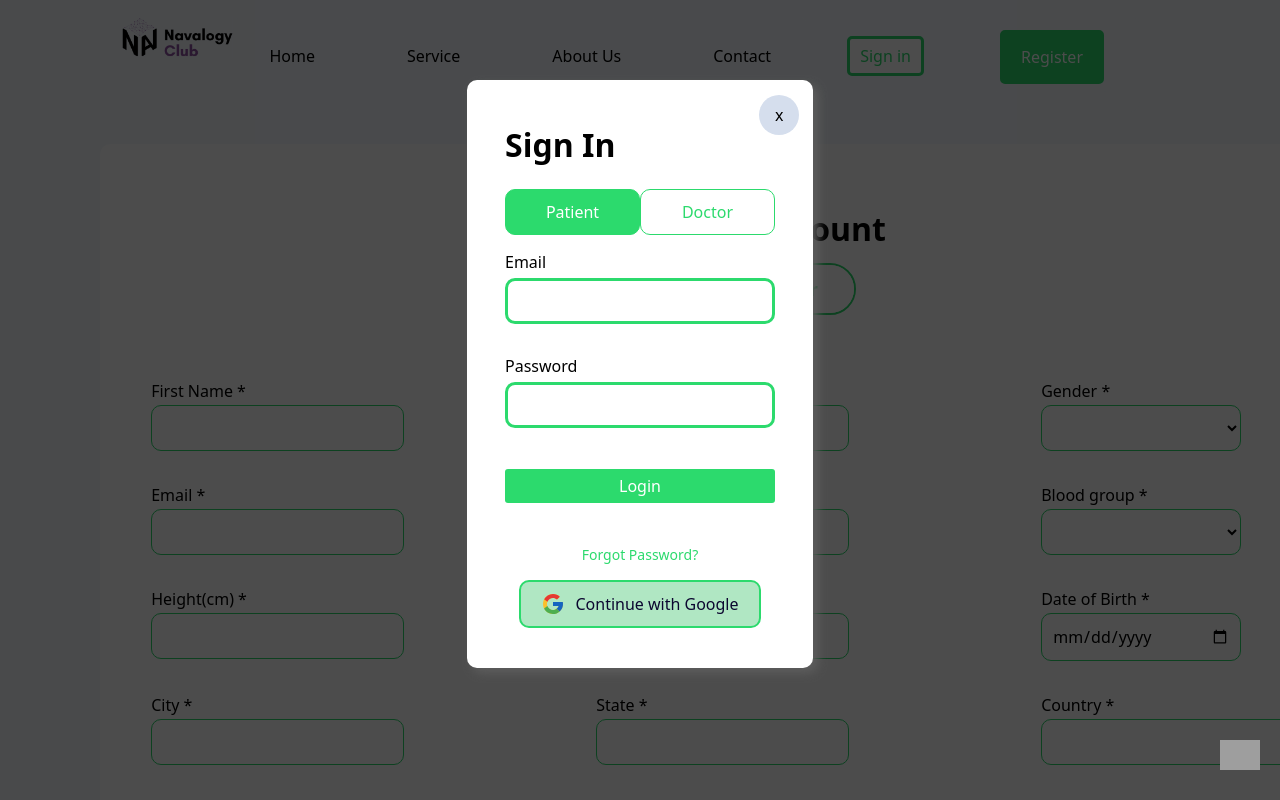
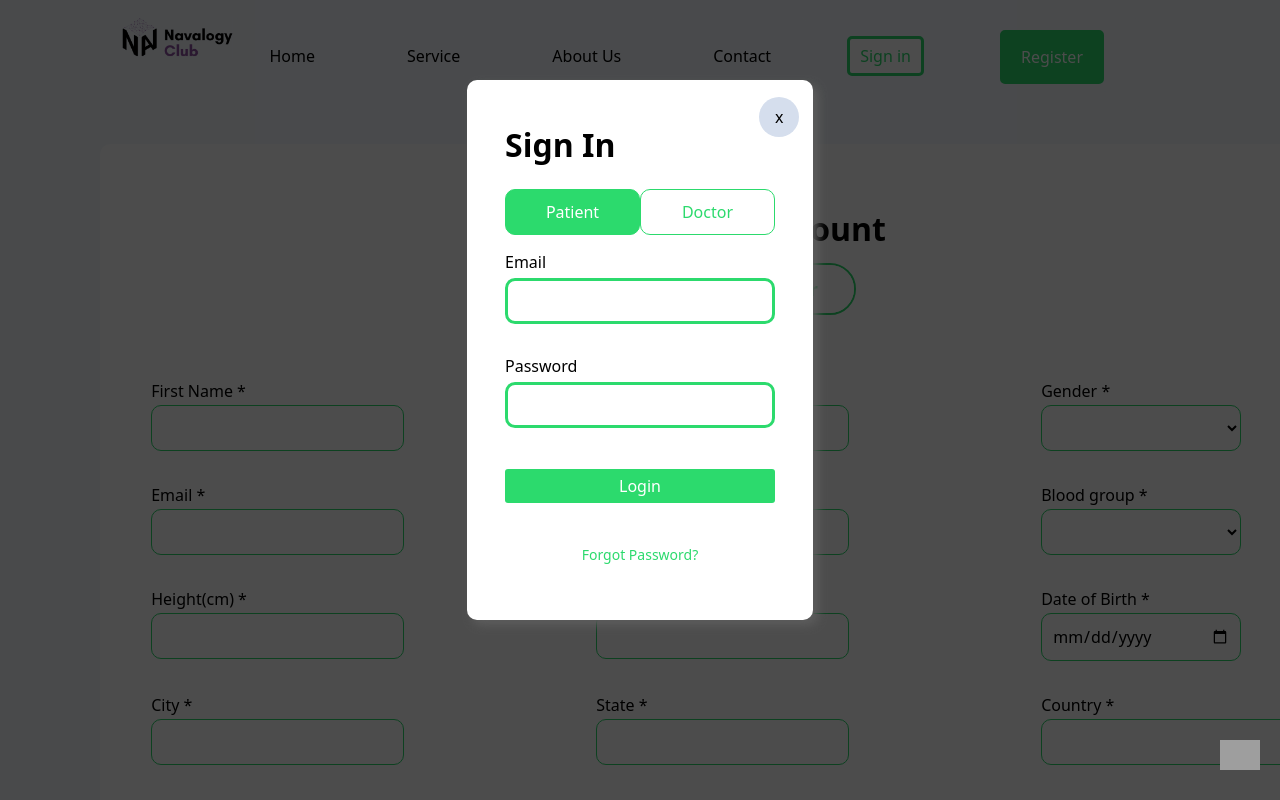
Before and after one commit to ReactersInc/telemedicine-frontend, a React (Create React App) app: page /register in a window 1280 px wide. Both pictures are taken after a click on the button "Sign in". Shown: the top 800 px of the page. Built offline with nearby package versions, Linux system fonts and the light colour scheme; grey boxes are pictures that could not be loaded; the HTML template or start-up script is replaced by a standard one.

Commit message:
Update index.tsx

```diff
--- a/src/components/modalSignin/index.tsx
+++ b/src/components/modalSignin/index.tsx
@@ -247,10 +247,10 @@ function ModalSignin() {
                 </div>
 
                 <div className="modalRow">
-                  <button className="googleSignupBtn">
+                  {/* <button className="googleSignupBtn">
                     <img src="./static/google.svg" alt="Google Icon" />
                     Continue with Google
-                  </button>
+                  </button>*/}
                 </div>
               </div>
             ) : (
```
